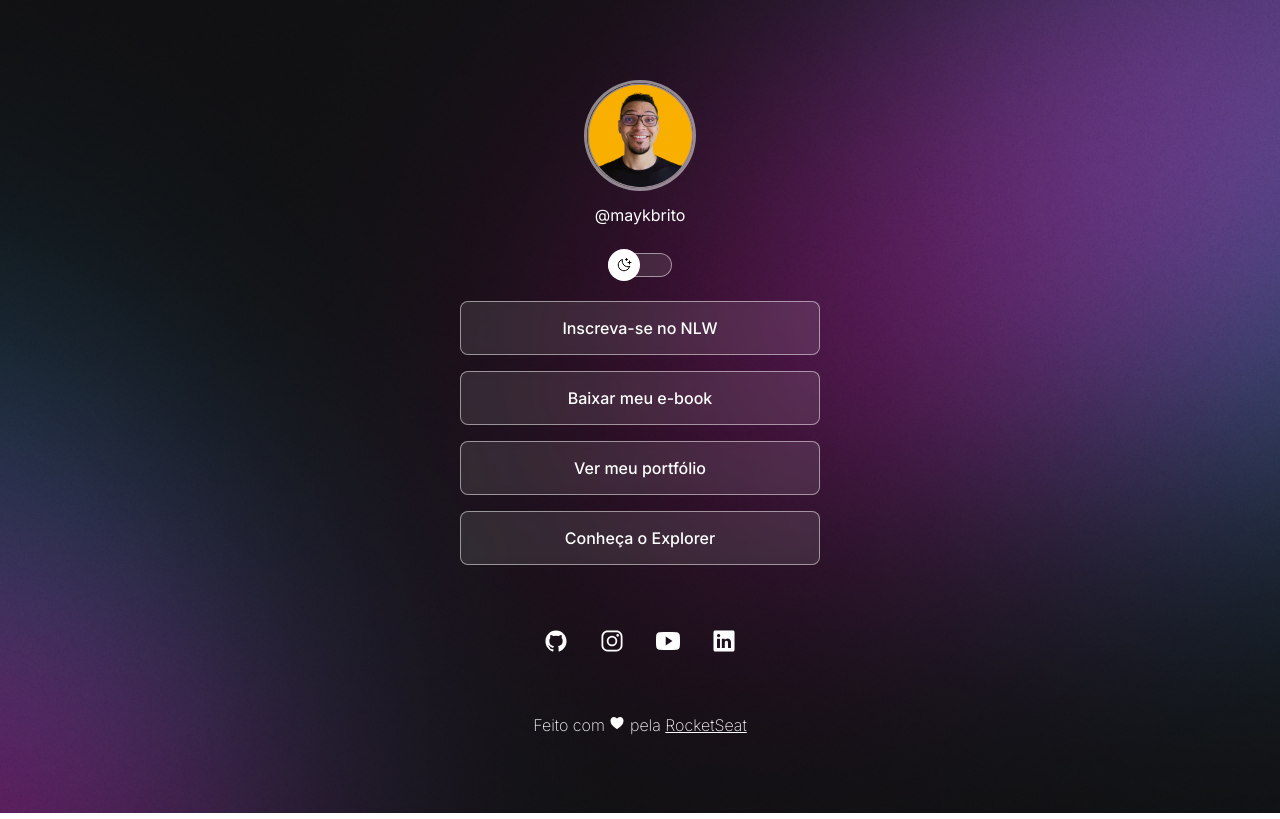
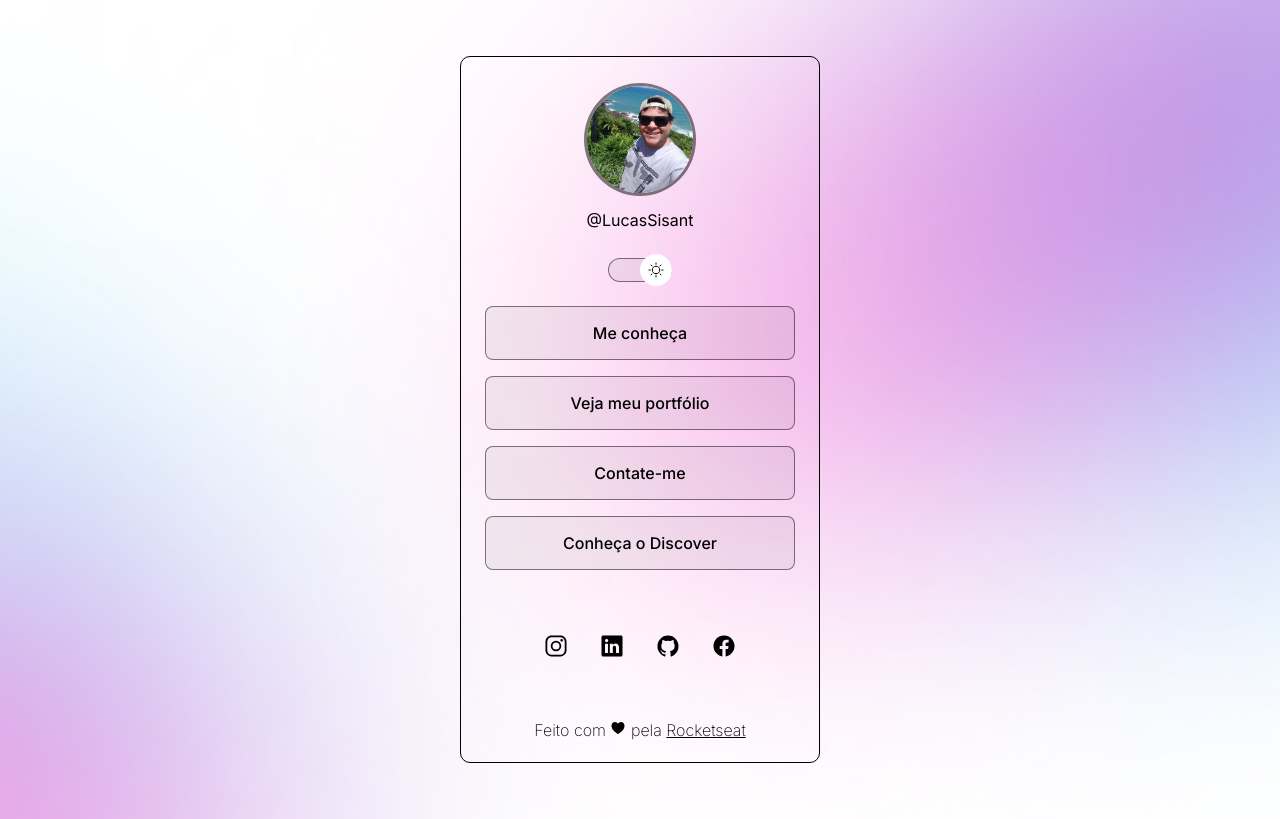
Before and after one commit to LucasSisant/DevLinks-Discover, a plain HTML site: page index.html in a window 1280 px wide. Drawn offline with nearby package versions, Linux system fonts and the light colour scheme.

Commit message:
add README & Personalization

```diff
--- a/index.html
+++ b/index.html
@@ -1,5 +1,5 @@
 <!DOCTYPE html>
-<html lang="pt-br" class="">
+<html lang="pt-br" class="light">
   <head>
     <meta charset="UTF-8" />
     <meta name="viewport" content="width=device-width, initial-scale=1.0" />
@@ -11,15 +11,16 @@
       rel="stylesheet"
     />
     <title>DevLinks</title>
+    <link rel="shortcut icon" href="./assets/favicon.png">
   </head>
   <body>
     <div id="container">
       <div id="profile">
         <img
-          src="./assets/avatar.png"
-          alt="Foto de Mayk usando oculos e camisa preta com um fundo amarelo."
+          src="./assets/avatarLucas-light.png"
+          alt="Foto de Lucas usando boné branco e camiseta branca com a paisagem de uma praia ao fundo."
         />
-        <p>@maykbrito</p>
+        <p>@LucasSisant</p>
       </div>
       <div id="switch" onclick="toggleMode()">
         <button></button>
@@ -27,36 +28,30 @@
       </div>
       <div>
         <ul>
-          <li>
-            <a href="#">Inscreva-se no NLW</a>
-          </li>
-          <li><a href="#">Baixar meu e-book</a></li>
-          <li><a href="https://github.com/maykbrito">Ver meu portfólio</a></li>
-          <li>
-            <a href="https://www.rocketseat.com.br/explorer" target="_blank"
-              >Conheça o Explorer</a
-            >
-          </li>
+          <li><a href="https://www.linkedin.com/in/lucassisant/" target="_blank">Me conheça</a></li>
+          <li><a href="https://github.com/LucasSisant" target="_blank">Veja meu portfólio</a></li>
+          <li ><a href="https://whatsa.me/5571993066067/?t=Oi%20Lucas,%20gostaria%20de%20falar%20com%20voc%C3%AA%20sobre%20" target="_blank">Contate-me</a></li>
+          <li><a href="https://www.rocketseat.com.br/discover" target="_blank">Conheça o Discover</a></li>
         </ul>
       </div>
       <div id="sociallinks">
-        <a href="https://github.com/maykbrito">
+        <a href="https://www.instagram.com/lucassisant/">
+          <ion-icon name="logo-instagram"></ion-icon>
+        </a>
+        <a href="https://www.linkedin.com/in/lucassisant/">
+          <ion-icon name="logo-linkedin"></ion-icon>
+        </a>
+        <a href="https://github.com/LucasSisant">
           <ion-icon name="logo-github"></ion-icon>
         </a>
-        <a href="https://www.instagram.com/maykbrito">
-          <ion-icon name="logo-instagram"></ion-icon>
-        </a>
-        <a href="https://youtube.com/maykbrito">
-          <ion-icon name="logo-youtube"></ion-icon>
-        </a>
-        <a href="https://www.linkedin.com/in/maykbrito">
-          <ion-icon name="logo-linkedin"></ion-icon>
+        <a href="https://www.facebook.com/oLucasSisant">
+          <ion-icon name="logo-facebook"></ion-icon>
         </a>
       </div>
       <div id="footer">
         <p>
           Feito com <ion-icon name="heart"></ion-icon> pela
-          <a href="https://www.rocketseat.com.br/">RocketSeat</a
+          <a href="https://www.rocketseat.com.br/">Rocketseat</a
           >
         </p>
       </div>
--- a/style.css
+++ b/style.css
@@ -40,6 +40,9 @@ body * {
 #container {
   width: 360px;
   margin: 56px auto;
+  border: 1px solid var(--text-color);
+  border-radius: 10px;
+  padding: 0 24px;
 }
 
 /*Profile*/
```
Also changed, not shown: .github/preview.jpg (added), .github/preview2.jpg (added), assets/avatarLucas-light.png (added), assets/avatarLucas.png (added), assets/favicon.png (added), assets/moonstars.svg (deleted), 1 other file.
